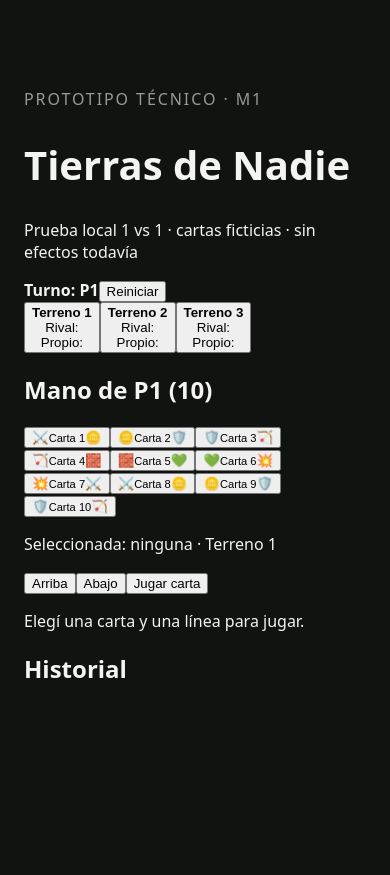
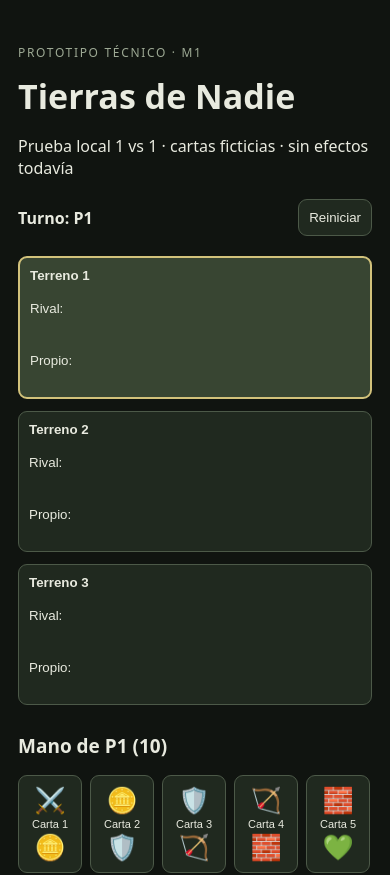
Before and after one commit to framosPrimary/TierrasDeNadie, a React (Vite) app: page / in a window 390 px wide. Shown: the top 875 px of the page. Before the commit the page ends 844 px from the top, so only its background shows below. Built offline with nearby package versions, Linux system fonts and the light colour scheme.

Commit message:
feat: build playable M1 prototype UI (src/styles.css)

```diff
--- a/src/styles.css
+++ b/src/styles.css
@@ -1 +1 @@
-:root{font-family:system-ui,sans-serif;color:#f4f4f2;background:#111310}body{margin:0}.shell{max-width:720px;margin:0 auto;padding:72px 24px}.eyebrow{opacity:.6;letter-spacing:.12em;text-transform:uppercase}h1{font-size:clamp(40px,8vw,72px)}
+:root{font-family:system-ui,sans-serif;color:#e8eadf;background:#101410}*{box-sizing:border-box}body{margin:0}.shell{max-width:1100px;margin:auto;padding:32px 18px}h1{font-size:clamp(34px,6vw,62px);margin:0}.eyebrow{color:#9da994;text-transform:uppercase;letter-spacing:.14em;font-size:12px}.status{display:flex;justify-content:space-between;align-items:center;margin:20px 0}.board{display:grid;grid-template-columns:repeat(3,1fr);gap:12px}.terrain{min-height:170px;text-align:left;display:flex;flex-direction:column;gap:18px}.terrain div{display:flex;gap:5px;flex-wrap:wrap;min-height:34px}.played{border:1px solid #6c7c64;border-radius:5px;padding:5px;font-size:14px}.hand{display:flex;flex-wrap:wrap;gap:8px}.card{width:75px;height:115px;display:flex;flex-direction:column;justify-content:space-between;align-items:center}.card span{font-size:25px}.card small{font-size:11px}button{cursor:pointer;color:inherit;background:#20291f;border:1px solid #4c5948;border-radius:9px;padding:10px}.active{border:2px solid #d2c27b;background:#384532}.actions{margin-top:24px;padding:18px;border:1px solid #4c5948;border-radius:12px}.controls{display:flex;gap:8px;flex-wrap:wrap}h2{font-size:19px;margin-top:28px}@media(max-width:650px){.board{grid-template-columns:1fr}.terrain{min-height:110px}.card{width:64px;height:98px}}
```
